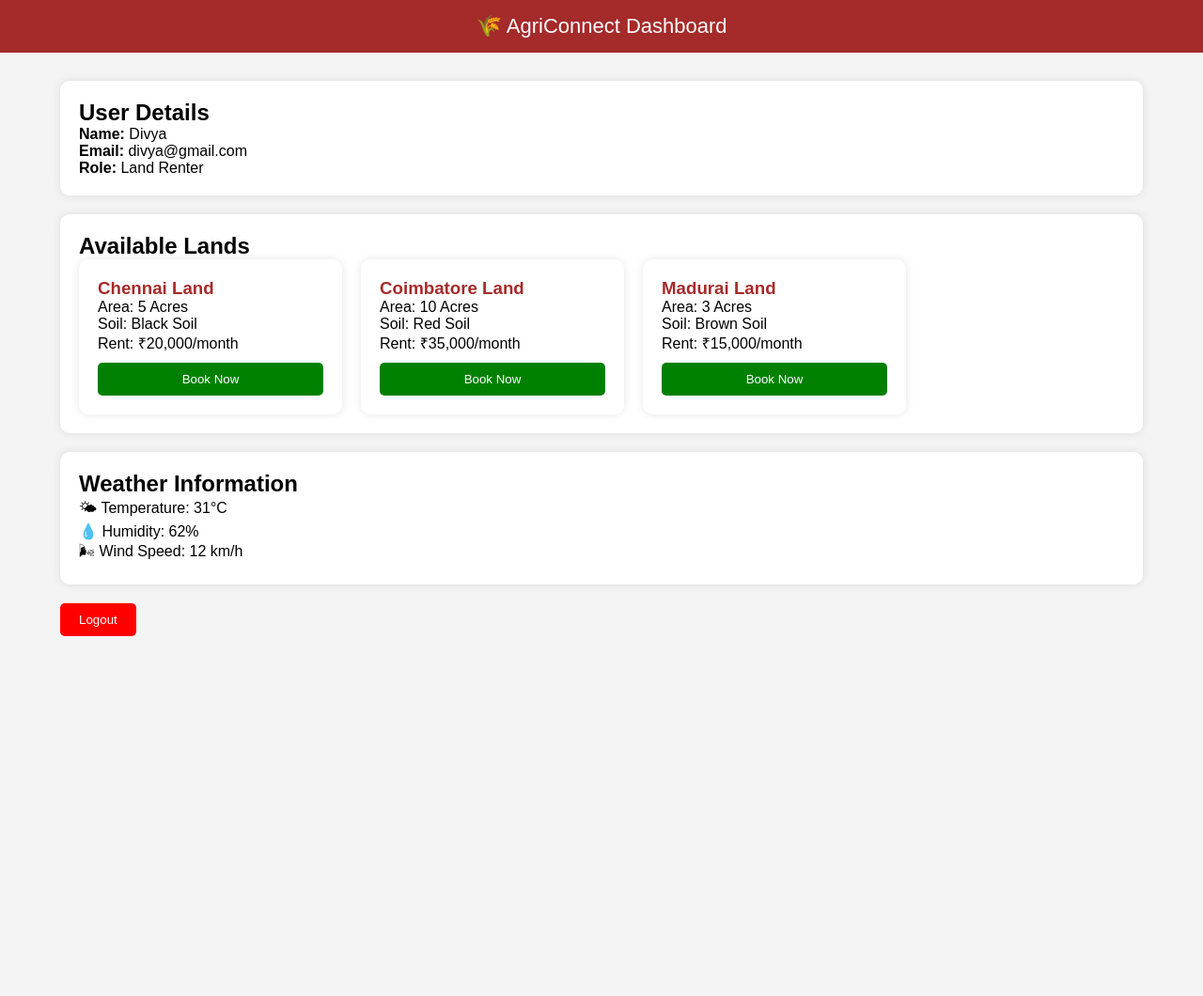
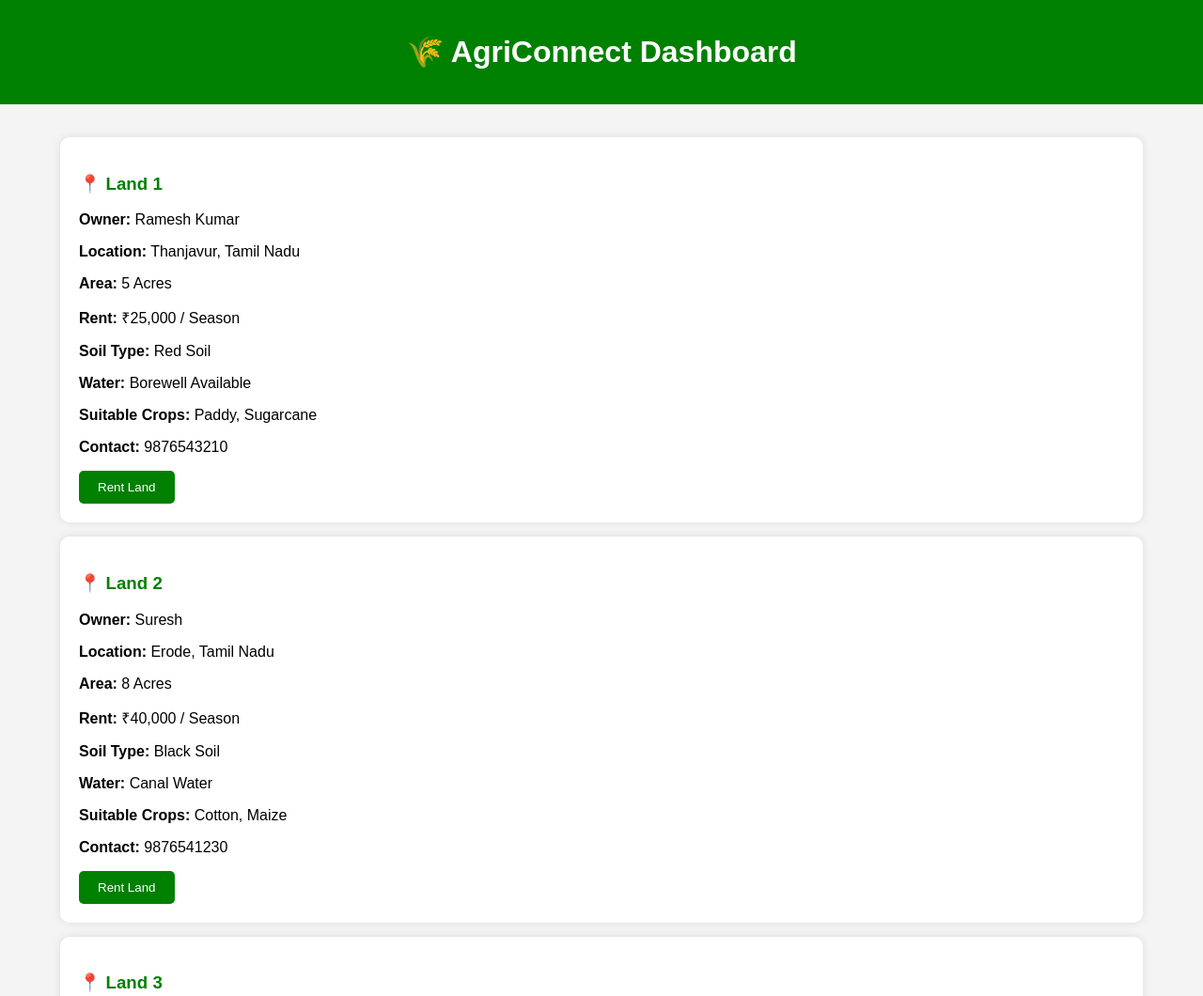
Before and after one commit to divyavdivya576/HTML, a plain HTML site: page Frontend/dashboard.html in a window 1280 px wide. Shown: the top 1060 px of the page at 94% size. Before the commit the page ends 800 px from the top, so only its background shows below. Drawn offline with Linux system fonts and the light colour scheme.

Commit message:
Added portfolio and land module

```diff
--- a/Frontend/dashboard.html
+++ b/Frontend/dashboard.html
@@ -1,144 +1,98 @@
 <!DOCTYPE html>
+
 <html>
 <head>
-<title>Dashboard</title>
-
+<title>AgriConnect Dashboard</title>
 <style>
-
-*{
+body{
+font-family:Arial;
+background:#f4f4f4;
 margin:0;
 padding:0;
-    box-sizing:border-box;
-    font-family:Arial;
 }
 
-body{
-    background:#f4f4f4;
-}
-
-.navbar{
-    background:brown;
+.header{
+background:green;
 color:white;
 padding:15px;
 text-align:center;
-    font-size:22px;
 }
 
 .container{
 width:90%;
-    margin:30px auto;
+margin:auto;
+padding:20px;
 }
 
-.section{
+.card{
 background:white;
 padding:20px;
-    margin-bottom:20px;
+margin:15px 0;
 border-radius:10px;
 box-shadow:0 0 10px rgba(0,0,0,0.1);
 }
 
-.land-cards{
-    display:flex;
-    flex-wrap:wrap;
-    gap:20px;
+.card h3{
+color:green;
 }
 
-.card{
-    width:280px;
-    background:white;
-    border-radius:10px;
-    padding:20px;
-    box-shadow:0 0 10px rgba(0,0,0,0.1);
-}
-
-.card h3{
-    color:brown;
-}
-
-.book-btn{
-    margin-top:10px;
-    padding:10px;
-    width:100%;
+.btn{
 background:green;
-    color:white;
-    border:none;
-    border-radius:5px;
-}
-
-.logout{
-    background:red;
 color:white;
 padding:10px 20px;
 border:none;
 border-radius:5px;
-}
-
-</style>
+cursor:pointer;
+} </style>
 
 </head>
 
 <body>
 
-<div class="navbar">
-    🌾 AgriConnect Dashboard
+<div class="header">
+<h1>🌾 AgriConnect Dashboard</h1>
 </div>
 
 <div class="container">
 
-<div class="section">
-<h2>User Details</h2>
-
-<p><b>Name:</b> Divya</p>
-<p><b>Email:</b> divya@gmail.com</p>
-<p><b>Role:</b> Land Renter</p>
-
-</div>
-
-<div class="section">
-
-<h2>Available Lands</h2>
-
-<div class="land-cards">
-
 <div class="card">
-<h3>Chennai Land</h3>
-<p>Area: 5 Acres</p>
-<p>Soil: Black Soil</p>
-<p>Rent: ₹20,000/month</p>
-<button class="book-btn">Book Now</button>
+<h3>📍 Land 1</h3>
+<p><b>Owner:</b> Ramesh Kumar</p>
+<p><b>Location:</b> Thanjavur, Tamil Nadu</p>
+<p><b>Area:</b> 5 Acres</p>
+<p><b>Rent:</b> ₹25,000 / Season</p>
+<p><b>Soil Type:</b> Red Soil</p>
+<p><b>Water:</b> Borewell Available</p>
+<p><b>Suitable Crops:</b> Paddy, Sugarcane</p>
+<p><b>Contact:</b> 9876543210</p>
+<button class="btn">Rent Land</button>
 </div>
 
 <div class="card">
-<h3>Coimbatore Land</h3>
-<p>Area: 10 Acres</p>
-<p>Soil: Red Soil</p>
-<p>Rent: ₹35,000/month</p>
-<button class="book-btn">Book Now</button>
+<h3>📍 Land 2</h3>
+<p><b>Owner:</b> Suresh</p>
+<p><b>Location:</b> Erode, Tamil Nadu</p>
+<p><b>Area:</b> 8 Acres</p>
+<p><b>Rent:</b> ₹40,000 / Season</p>
+<p><b>Soil Type:</b> Black Soil</p>
+<p><b>Water:</b> Canal Water</p>
+<p><b>Suitable Crops:</b> Cotton, Maize</p>
+<p><b>Contact:</b> 9876541230</p>
+<button class="btn">Rent Land</button>
 </div>
 
 <div class="card">
-<h3>Madurai Land</h3>
-<p>Area: 3 Acres</p>
-<p>Soil: Brown Soil</p>
-<p>Rent: ₹15,000/month</p>
-<button class="book-btn">Book Now</button>
+<h3>📍 Land 3</h3>
+<p><b>Owner:</b> Mahesh</p>
+<p><b>Location:</b> Salem, Tamil Nadu</p>
+<p><b>Area:</b> 3 Acres</p>
+<p><b>Rent:</b> ₹15,000 / Season</p>
+<p><b>Soil Type:</b> Sandy Soil</p>
+<p><b>Water:</b> Well Water</p>
+<p><b>Suitable Crops:</b> Groundnut, Vegetables</p>
+<p><b>Contact:</b> 9123456780</p>
+<button class="btn">Rent Land</button>
 </div>
-
-</div>
-
-</div>
-
-<div class="section">
-
-<h2>Weather Information</h2>
-
-<p>🌤 Temperature: 31°C</p>
-<p>💧 Humidity: 62%</p>
-<p>🌬 Wind Speed: 12 km/h</p>
-
-</div>
-
-<button class="logout">Logout</button>
 
 </div>
 
--- a/backend/server.js
+++ b/backend/server.js
@@ -22,6 +22,9 @@ const userRoutes = require("./routes/UserRoutes");
 
 // Use Routes
 app.use("/", userRoutes);
+const landRoutes = require("./routes/LandRoutes");
+
+app.use("/", landRoutes);
 
 // Test Route
 app.get("/", (req, res) => {
```
Also changed, not shown: Frontend/addland.html (added, +153 -0 lines), backend/models/Land.js (added, +13 -0 lines), backend/routes/LandRoutes.js (added, +28 -0 lines), backend/routes/UserRoutes.js (+42 -3 lines), Frontend/portfolio.html (added). Lines whose indentation alone changed are shown as unchanged.
